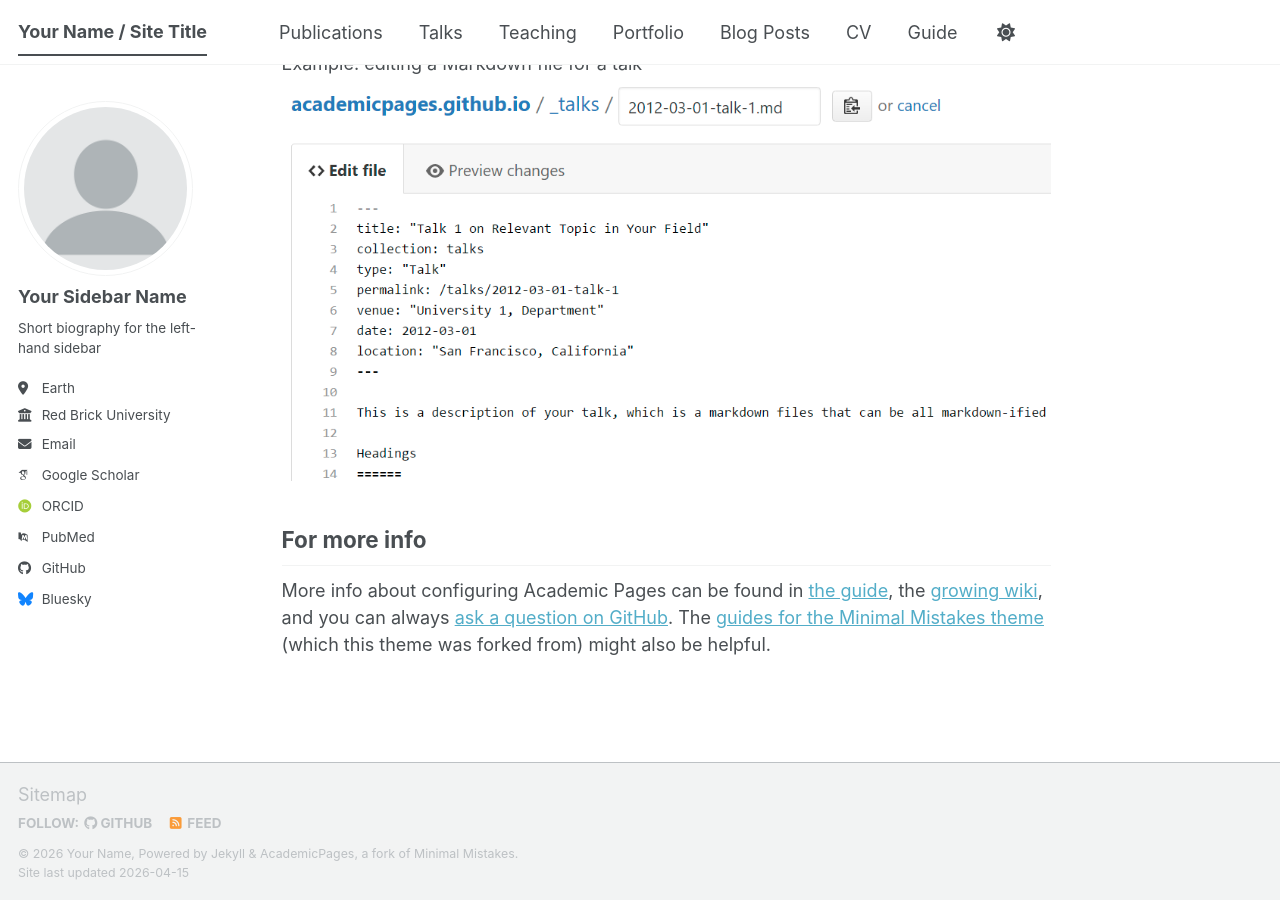
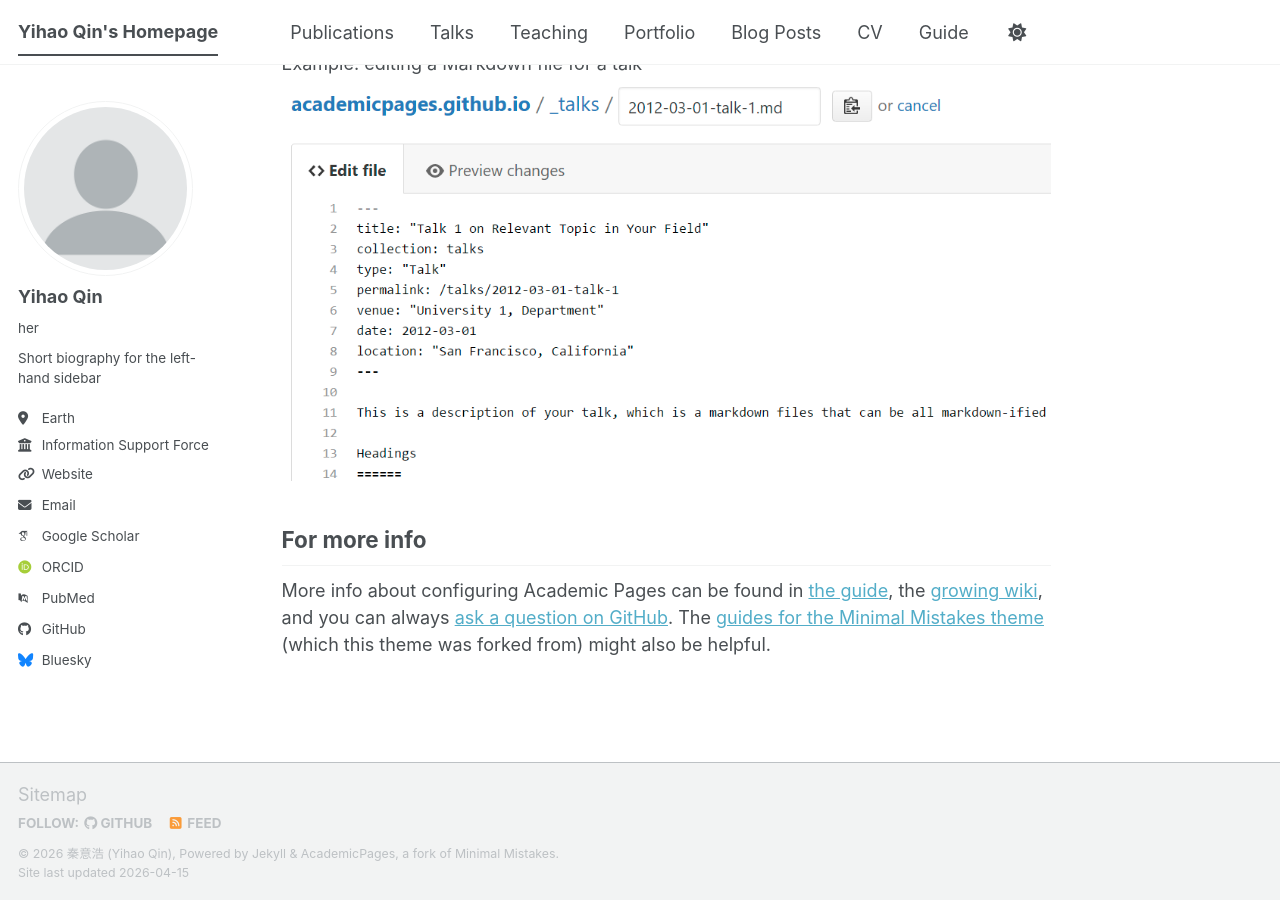
Before and after one commit to IntHelloWorld/IntHelloWorld.github.io, a Jekyll site: the page built from _pages/about.md, in a window 1280 px wide and 900 px high, scrolled down 2720 px. Built offline with Jekyll 4.4.1, drawn with Linux system fonts in a browser that asks for light colours; some web fonts are replaced; a script bundle is joined from its source files by our own code; library files that are not in the unit come from our copies.

Commit message:
Update personal information in _config.yml

```diff
--- a/_config.yml
+++ b/_config.yml
@@ -9,14 +9,14 @@
 # Basic Site Settings
 locale                   : "en-US"
 site_theme               : "default" # The available themes options are "default", "air", "sunrise", "mint", "dirt" and "contrast"
-title                    : "Your Name / Site Title"
+title                    : "Yihao Qin's Homepage"
 title_separator          : "-"
-name                     : &name "Your Name"
+name                     : &name "秦意浩 (Yihao Qin)"
 description              : &description "Your Name's academic portfolio"   # Update this with a general description of your site, this is the default if not overridden by a page
-url                      : https://academicpages.github.io # The base hostname & protocol for your site e.g. "https://[your GitHub username].github.io",
+url                      : https://IntHelloWorld.github.io # The base hostname & protocol for your site e.g. "https://[your GitHub username].github.io",
                                                            # or if you already have some other page hosted on Github then use "https://[your GitHub username].github.io/[Your Repo Name]"
 baseurl                  : "" # the subpath of your site, e.g. "/blog"
-repository               : "academicpages/academicpages.github.io"
+repository               : "IntHelloWorld/IntHelloWorld.github.io"
 
 # Site Author - The following control what appear as part of the author content on the side bar.
 #               If a field is blank the icon and link will not appear, otherwise it will be shown.
@@ -24,13 +24,13 @@ repository               : "academicpages/academicpages.github.io"
 author:
   # Biographic information
   avatar           : "profile.png"
-  name             : "Your Sidebar Name"
-  pronouns         : # example: "she/her"
+  name             : "Yihao Qin"
+  pronouns         : "her" # example: "she/her"
   bio              : "Short biography for the left-hand sidebar"
   location         : "Earth"
-  employer         : "Red Brick University"
-  uri              : # URL
-  email            : "none@example.org"
+  employer         : "Information Support Force Engineering University"
+  uri              : "https://IntHelloWorld.github.io" # URL
+  email            : "cueqin@qq.com"
 
   # Academic websites
   academia         : # URL
```
